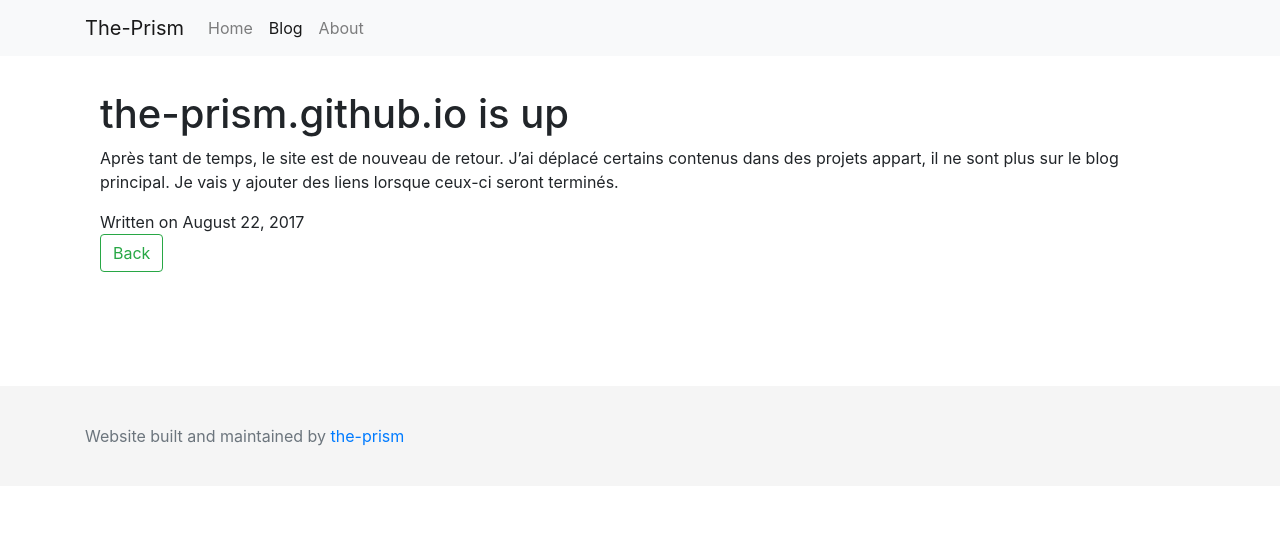
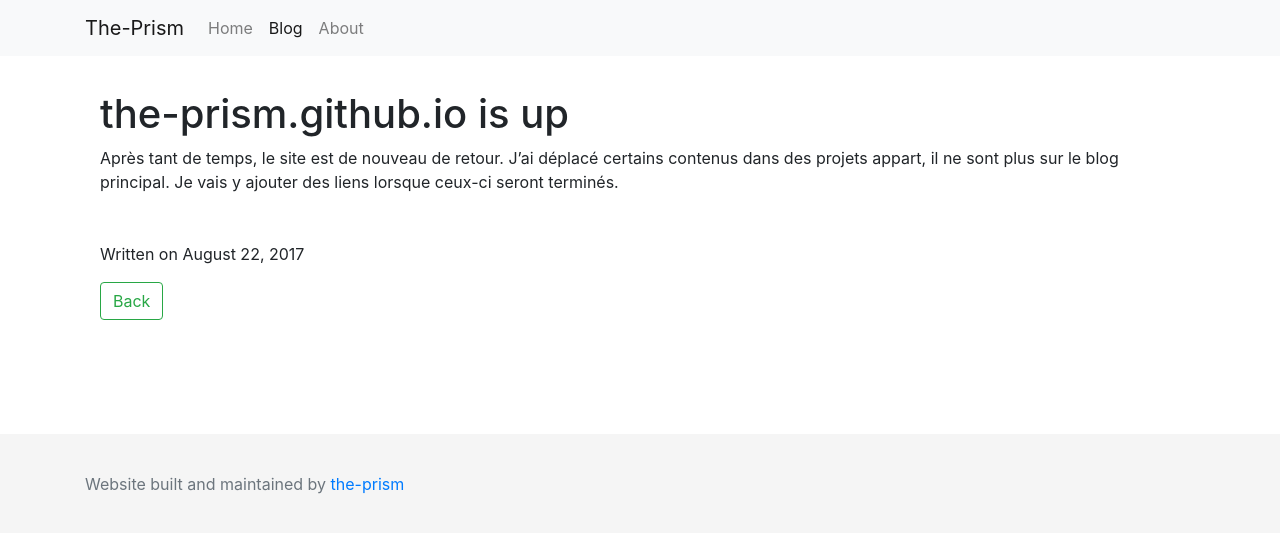
Before and after one commit to the-prism/website, a Jekyll site: the page built from _posts/2017-08-22-The-blog.md, in a window 1280 px wide. Shown: the top 533 px of the page. Built offline with Jekyll 4.4.1, drawn with Linux system fonts in a browser that asks for light colours.

Commit message:
Update blog post layout

```diff
--- a/_layouts/post.html
+++ b/_layouts/post.html
@@ -9,11 +9,11 @@ layout: default
     {{ content }}
   </div>
 
-  <div class="date">
+  <div class="date mt-5">
     Written on {{ page.date | date: "%B %e, %Y" }}
   </div>
 
-  <div>
+  <div class="mt-3">
     <a href="{{ site.baseurl }}/blog" role="button" class="btn btn-outline-success">Back</a>
   </div>
   {% include disqus.html %}
```
